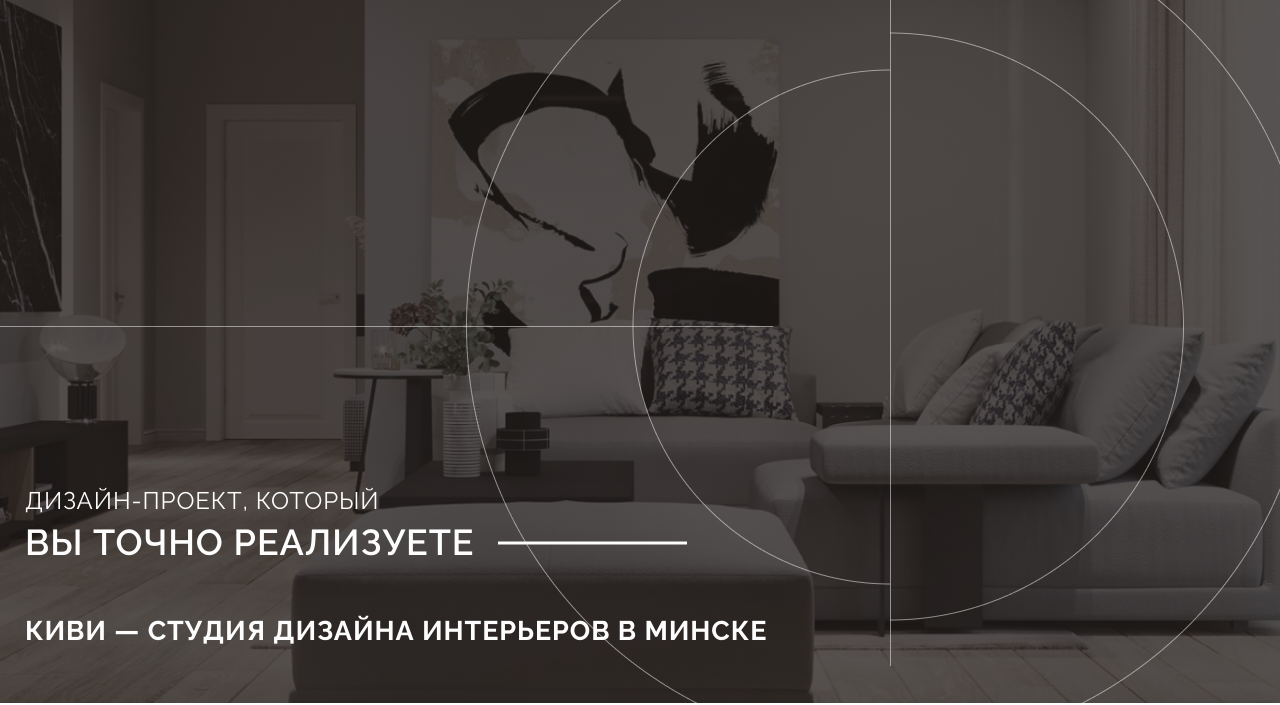
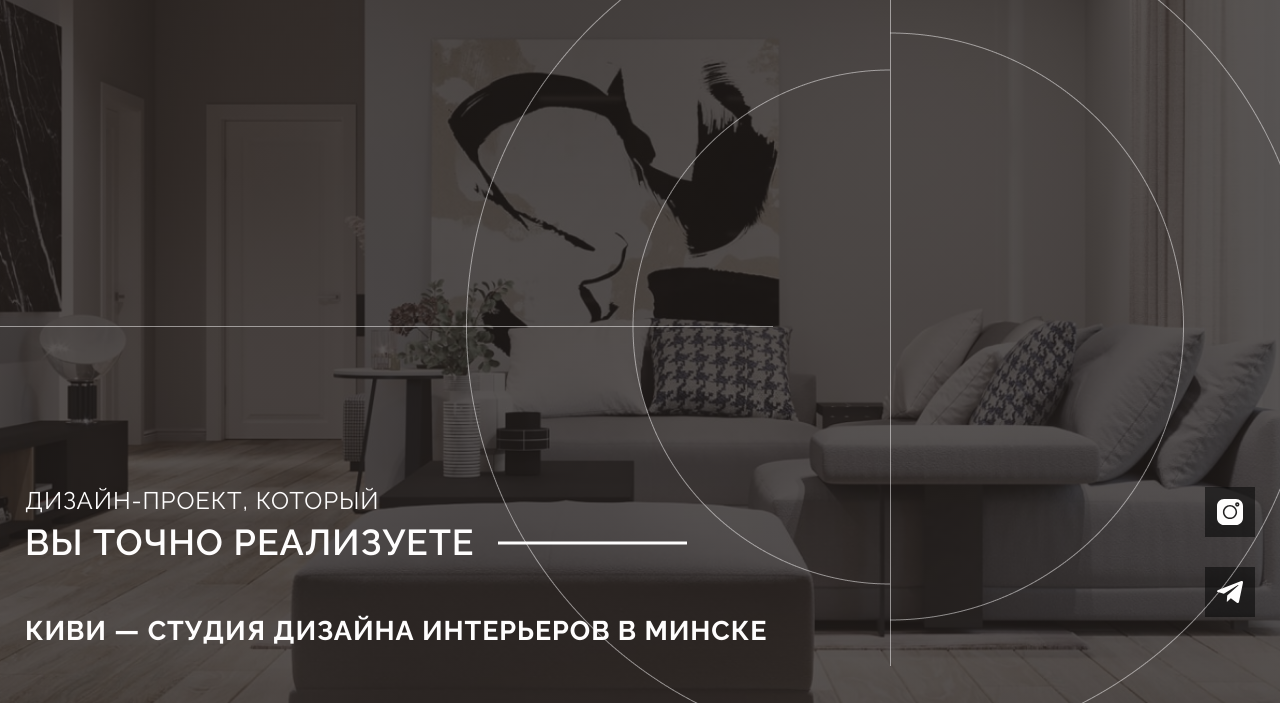
Before and after one commit to DevMinrat/kiwi, a website: page src/index.html in a window 1280 px wide. Shown: the part 97-802 px from the top of the page. Drawn offline with nearby package versions, Linux system fonts and the light colour scheme; files that its build step writes are made by us from their sources.

Commit message:
added social links in intro section

```diff
--- a/src/assets/scss/blocks/intro.scss
+++ b/src/assets/scss/blocks/intro.scss
@@ -32,6 +32,7 @@
 .intro__inner {
   display: flex;
   align-items: flex-end;
+  justify-content: space-between;
 
   height: 100vh;
   max-height: 860px;
@@ -76,3 +77,26 @@
     background: $white;
   }
 }
+
+.intro__social {
+  display: flex;
+  flex-direction: column;
+
+  & .social-item {
+    display: flex;
+
+    padding: 12px;
+    margin-left: 0;
+    margin-bottom: 30px;
+
+    background-color: rgba(9, 9, 9, 0.6);
+  }
+
+  & .social-item--tg svg,
+  .social-item--inst svg {
+    width: 26px;
+    height: 26px;
+
+    fill: $white;
+  }
+}
--- a/src/index.html
+++ b/src/index.html
@@ -11,6 +11,18 @@ title: Главная страница
                 <p class="intro__inner-description">вы точно реализуете</p>
                 <h1 class="intro__inner-title"><span class="bold-text">Киви</span> — студия дизайна интерьеров в Минске
                 </h1>
+            </div>
+            <div class="intro__social">
+                <a class="social-item social-item--inst" href="#">
+                    <svg>
+                        <use xlink:href="#inst"></use>
+                    </svg>
+                </a>
+                <a class="social-item social-item--tg" href="#">
+                    <svg>
+                        <use xlink:href="#tg"></use>
+                    </svg>
+                </a>
             </div>
         </div>
     </div>
```
Also changed, not shown: dist/assets/css/style.css, dist/assets/css/style.min.css, dist/assets/images/Рисунок2.svg (deleted), dist/index.html.
